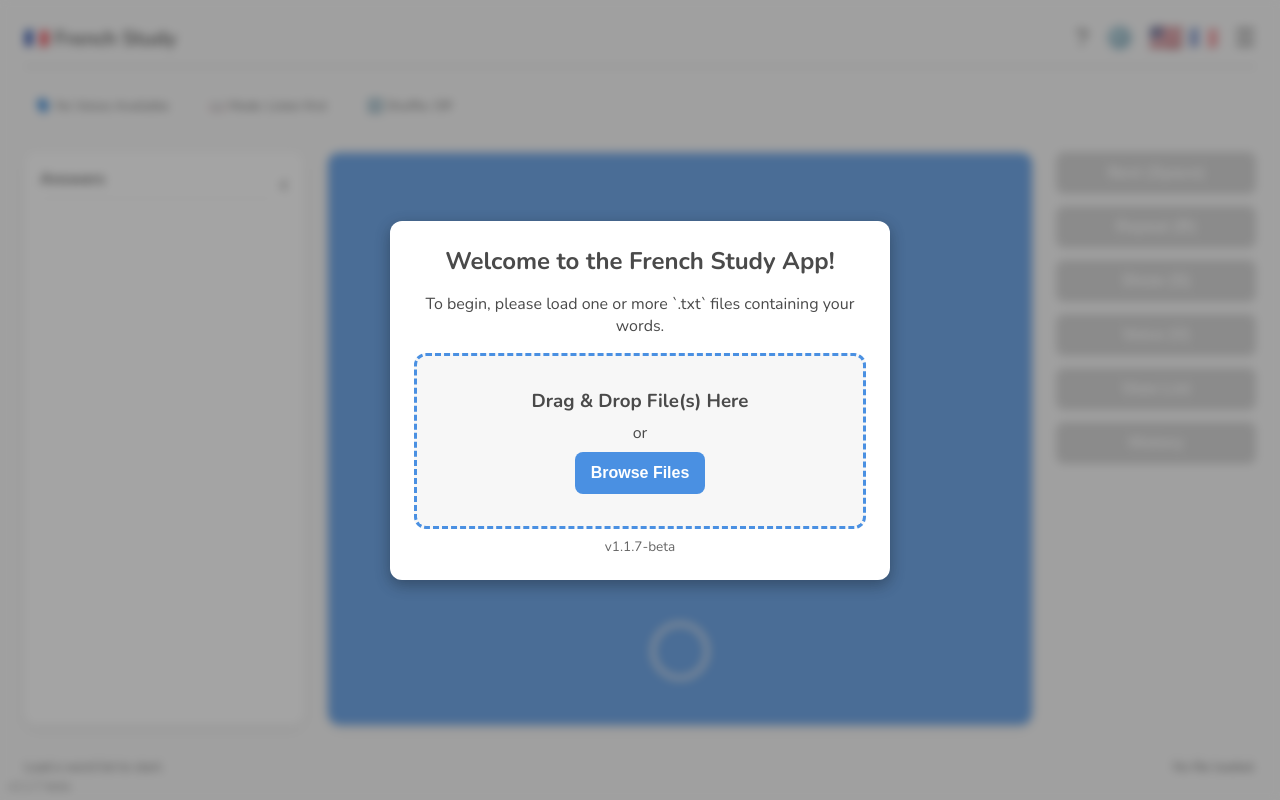
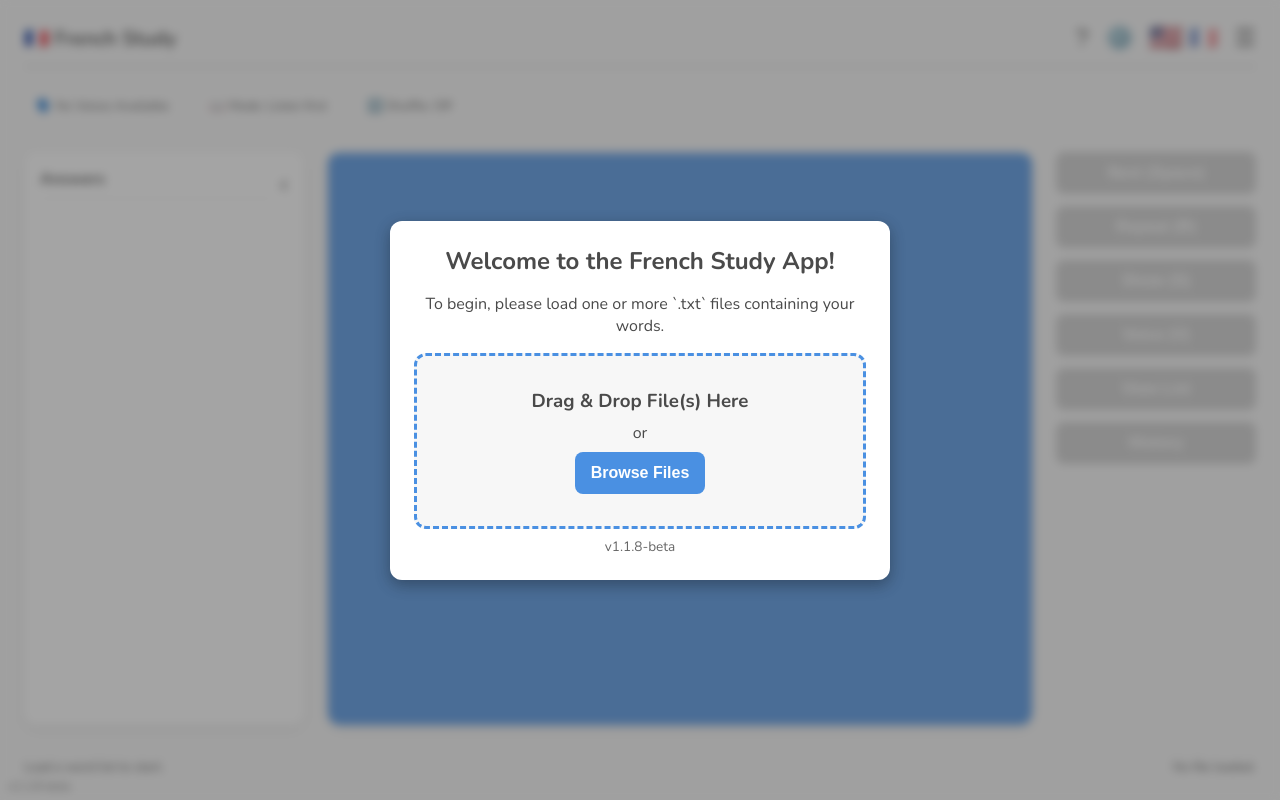
Before and after one commit to agergec/language_study, a plain HTML site: page beta/index.html in a window 1280 px wide. Drawn offline with nearby package versions, Linux system fonts and the light colour scheme.

```diff
--- a/beta/index.html
+++ b/beta/index.html
@@ -123,7 +123,7 @@
     .container.history-hidden #historyToggleBtn { transform: rotate(180deg); }
 
     /* --- Countdown --- */
-    .countdown-wrapper { position: absolute; bottom: 12px; left: 50%; transform: translateX(-50%); display: flex; flex-direction: column; align-items: center; justify-content: center; min-height: 60px; pointer-events: none; top: auto; }
+    .countdown-wrapper { position: absolute; bottom: 12px; left: 50%; transform: translateX(-50%); display: none; flex-direction: column; align-items: center; justify-content: center; min-height: 60px; pointer-events: none; top: auto; }
     .progress-ring { position: relative; width: 60px; height: 60px; }
     .progress-ring__circle { transition: stroke-dashoffset 0.1s linear; transform: rotate(-90deg); transform-origin: 50% 50%; stroke-width: 6; stroke: var(--success-color); stroke-linecap: round; }
     .progress-ring__track { stroke-width: 6; stroke: var(--border-color); }
@@ -199,8 +199,8 @@
     }
     @media (max-width: 1023px) { .app-version-corner { display: none; } }
 
-    /* iOS adjustments: ensure space for countdown at bottom inside display container */
-    html.is-ios .display-container { padding-bottom: 84px; }
+    /* iOS adjustments: (countdown circle removed) restore default padding */
+    html.is-ios .display-container { padding-bottom: 1rem; }
     html.is-ios .countdown-wrapper { bottom: calc(12px + env(safe-area-inset-bottom)); }
 
     /* Mobile Menu (drawer from right) */
@@ -591,7 +591,7 @@
     let shuffleEnabled = false;
     let originalWordOrder = [];
     let isSessionComplete = false;
-    const APP_VERSION = 'v1.1.7-beta';
+    const APP_VERSION = 'v1.1.8-beta';
     // Privative prefix mode state
     let prefixWords = [];
     let prefixIndex = 0;
```
Also changed, not shown: 1 other file.
